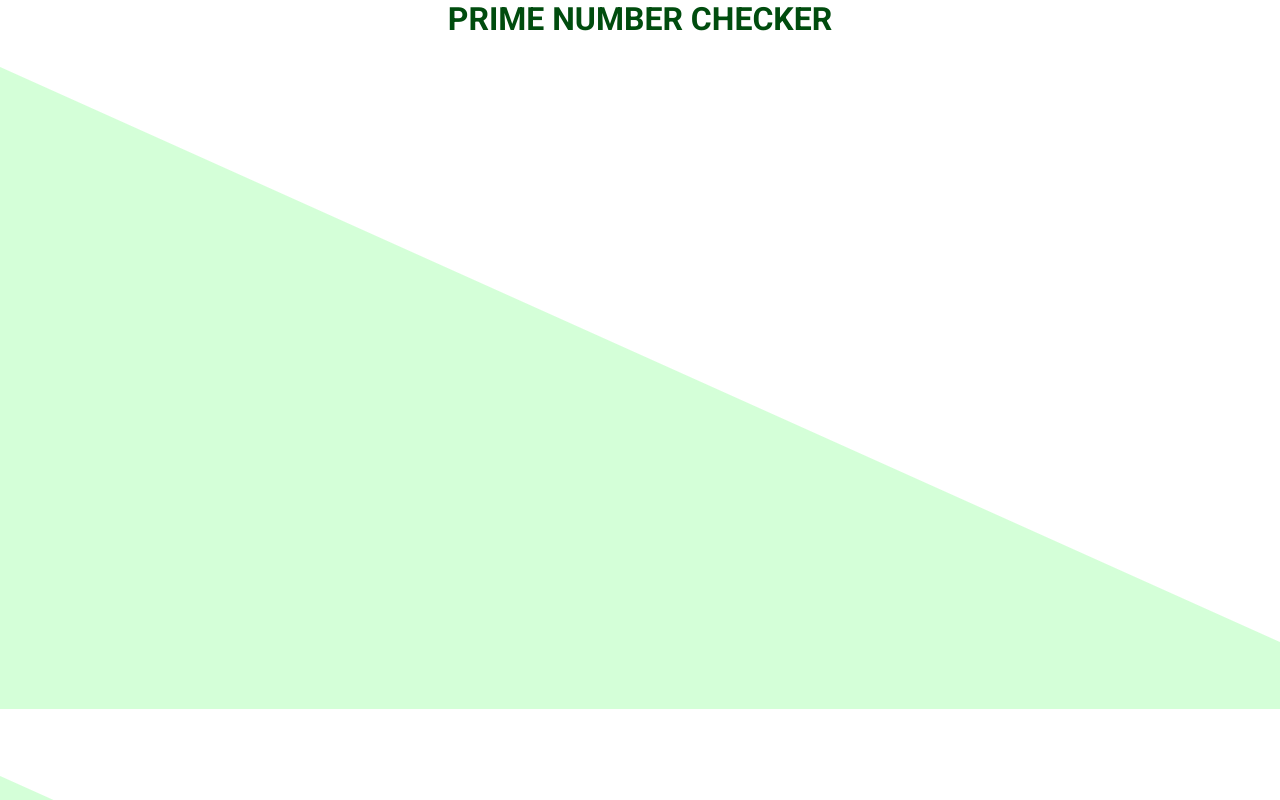
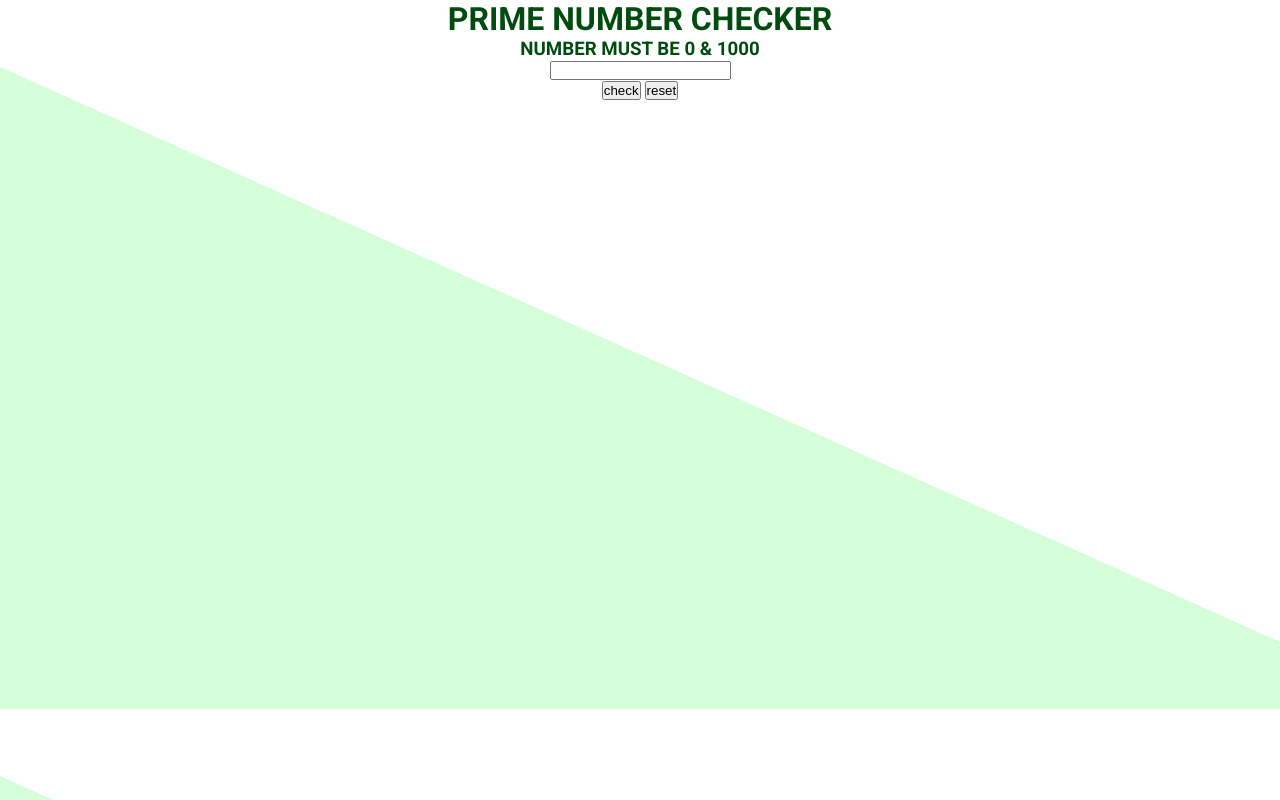
Before and after one commit to Thisislearner/prime_number, a plain HTML site: page index.html in a window 1280 px wide. Drawn offline with Linux system fonts and the light colour scheme.

Commit message:
created the base for the design

```diff
--- a/index.html
+++ b/index.html
@@ -15,5 +15,24 @@
   <body>
     <!-- main heading of file-->
     <h1 class="heading_main">prime number checker</h1>
+
+    <!--section containing all the element to check prime number.-->
+    <section class="parent_container">
+      <h3 class="message warning">
+        number must be
+        <span class="message_text"> 0 & 1000 </span>
+      </h3>
+
+      <!--display container has input display-->
+      <div class="display_container">
+        <input type="number" class="display" />
+      </div>
+
+      <!--this button to check for prime number-->
+      <button class="btn submit">check</button>
+
+      <!--this button to reset the page-->
+      <button class="btn reset">reset</button>
+    </section>
   </body>
 </html>
```
